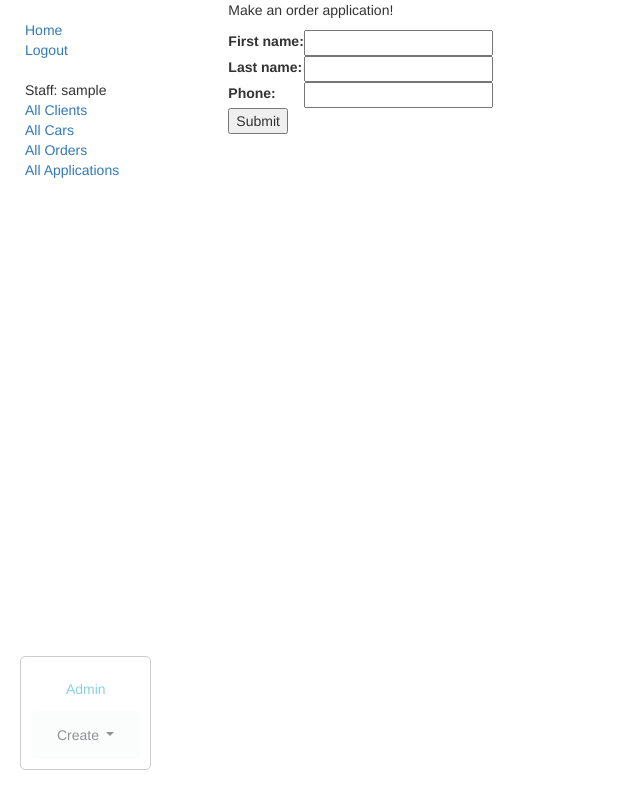
After one commit to romanannaev/ServiceStation, a Django app: page /station/application/ in a window 1280 px wide. The commit adds this page. Shown: the whole page, without its empty margins (0-640 px from the left). Run offline with Django 3.2, Linux system fonts and the light colour scheme; the visitor is signed in with stand-in values (Sample User, id 1); some libraries are stand-ins or nearby versions.

Commit message:
added application form,templates,urls and buttons remove cars in admin panel

```diff
--- a/stationApp/models.py
+++ b/stationApp/models.py
@@ -99,3 +99,32 @@ class Car(models.Model):
 
     class Meta:
         ordering = ["make"]
+
+class OrderApplication(models.Model):
+    """
+    Model representing a order application.
+    """
+    first_name = models.CharField(max_length=100)
+    last_name = models.CharField(max_length=100)
+    phone = models.CharField(max_length=13, null=True, blank=True)
+    client = models.ForeignKey('Client', on_delete=models.SET_NULL, null=True)
+    date_pub = models.DateTimeField(auto_now_add=True)
+
+    def get_absolute_url(self):
+        """
+        Returns the url to access a particular client instance.
+        """
+        return reverse('application_detail' , args=[str(self.id)])
+
+    def get_delete_url(self):
+        return reverse('application_delete', args=[str(self.id)])
+
+
+    def __str__(self):
+        """
+        String for representing the Model object.
+        """
+        return '{}, {}({})'.format(self.last_name, self.first_name, self.date_pub)
+
+    class Meta:
+        ordering = ["-date_pub"]
--- a/stationApp/static/css/styles.css
+++ b/stationApp/static/css/styles.css
@@ -9,7 +9,7 @@
     border-radius: 5px;
     position: fixed;
     left: 20px;
-    bottom: 320px;
+    bottom: 30px;
     opacity: 0.5;
     padding: 10px;
 
--- a/stationApp/templates/base_generic.html
+++ b/stationApp/templates/base_generic.html
@@ -1,3 +1,4 @@
+{% load static %}
 <!DOCTYPE html>
 <html lang="en">
 
@@ -20,10 +21,9 @@
     <link rel="stylesheet" href="https://maxcdn.bootstrapcdn.com/bootstrap/3.3.7/css/bootstrap.min.css">
     <script src="https://ajax.googleapis.com/ajax/libs/jquery/1.12.4/jquery.min.js"></script>
     <script src="https://maxcdn.bootstrapcdn.com/bootstrap/3.3.7/js/bootstrap.min.js"></script>
+    <!-- Добавление дополнительного статического CSS файла -->
+    <link rel="stylesheet" href="{% static 'css/styles.css' %}">
 
-    <!-- Добавление дополнительного статического CSS файла -->
-    {% load static %}
-    <link rel="stylesheet" href="{% static 'css/styles.css' %}">
 </head>
 
 <body>
@@ -47,6 +47,7 @@
                     <li><a href="{% url 'clients' %}">All Clients</a></li>
                     <li><a href="{% url 'cars' %}">All Cars</a></li>
                     <li><a href="{% url 'orders' %}">All Orders</a></li>
+                    <li><a href="{% url 'applications' %}">All Applications</a></li>
                 </ul>
                 {% endif %}
                 {% endblock %}
@@ -62,7 +63,8 @@
         <a href="/admin" class="btn btn-outline-info">Admin</a>
 
         <!-- Example single danger button -->
-        <div class="btn-group">
+        <div class="btn btn-light">
+            <!--important : button edit became normal -->
             <button type="button" class="btn btn-light dropdown-toggle" data-toggle="dropdown" aria-haspopup="true"
                 aria-expanded="false">
                 Create
--- a/stationApp/templates/index.html
+++ b/stationApp/templates/index.html
@@ -6,4 +6,9 @@
 <p>Welcome to <em>Service Station</em>, a very basic Django website.</p>
 <p>The Service Station has the following content:</p>
 <h1>:(</h1>
+{% if not request.user.is_staff %}
+<div class="row">
+    <h3><a href="{% url 'application_create' %}">Make an order application!</a></h3>
+</div>
+{% endif %}
 {% endblock %}
--- a/stationApp/templates/stationApp/order_detail.html
+++ b/stationApp/templates/stationApp/order_detail.html
@@ -7,5 +7,6 @@
   <p><strong>Order amount:</strong> {{ model.order_amount }}</p>
   <p><strong>Client:</strong> {{ model.client }}</p>
   <p><strong>Car:</strong> {{ model.car }}</p>
+  <p><strong>Status:</strong> {{ model.status }}</p>
 
 {% endblock %}
--- /dev/null
+++ b/stationApp/templates/stationApp/orderapplication_form.html
@@ -0,0 +1,15 @@
+{% extends "base_generic.html" %}
+
+{% block content %}
+
+    <p>Make an order application!</p>
+    <form action="" method="post">
+        {% csrf_token %}
+        <table>
+            {{ form.as_table }}
+        </table>
+        <input type="submit" value="Submit" />
+
+    </form>
+
+{% endblock %}
--- a/stationApp/urls.py
+++ b/stationApp/urls.py
@@ -29,3 +29,13 @@ urlpatterns += [
     url(r'^order/(?P<pk>\d+)/update/$', views.OrderUpdate.as_view(), name='order_update'),
     url(r'^order/(?P<pk>\d+)/delete/$', views.OrderDelete.as_view(), name='order_delete'),
 ]
+
+#added order application form and soon
+urlpatterns += [
+    url(r'^application/$', views.OrderApplicationCreate.as_view(), name='application_create'),
+    url(r'^application/grateful/$', views.get_grateful, name='grateful'),
+    url(r'^applications/$', views.OrderApplicationListView.as_view(), name='applications'),
+    url(r'^application/(?P<pk>\d+)$', views.OrderApplicationDetailView.as_view(), name='application_detail' ),
+    url(r'^application/(?P<pk>\d+)/delete$', views.OrderApplicationDelete.as_view(), name='application_delete' ),
+
+]
--- a/stationApp/views.py
+++ b/stationApp/views.py
@@ -1,6 +1,6 @@
 from django.views.generic.edit import CreateView, UpdateView, DeleteView
 from django.views import generic
-from .models import Client, Car, Order
+from .models import Client, Car, Order, OrderApplication
 from django.urls import reverse_lazy
 from django.shortcuts import render
 from django.contrib.auth.mixins import LoginRequiredMixin
@@ -17,7 +17,11 @@ def index(request):
         request,
         'index.html',
     )
-
+def get_grateful(request):
+    return render(
+        request,
+        'grateful_application.html',
+        )
 
 class ClientListView(generic.ListView):
     model = Client
@@ -45,7 +49,12 @@ class OrderDetailView(generic.DetailView):
     context_object_name = 'model'
     model = Order
 
+class OrderApplicationListView(generic.ListView):
+    model = OrderApplication
 
+class OrderApplicationDetailView(generic.DetailView):
+    context_object_name = 'model'
+    model = OrderApplication
 # added Client forms
 
 
@@ -102,3 +111,15 @@ class OrderDelete(LoginRequiredMixin, DeleteView):
     model = Order
     success_url = reverse_lazy('orders')
     raise_exception = True
+
+#added forms order application
+
+class OrderApplicationCreate(CreateView):
+    model = OrderApplication
+    fields = ['first_name', 'last_name', 'phone']
+    success_url = reverse_lazy('grateful')
+
+class OrderApplicationDelete(LoginRequiredMixin, DeleteView):
+    model = OrderApplication
+    success_url = reverse_lazy('applications')
+    raise_exception = True
--- a/stationEngine/settings.py
+++ b/stationEngine/settings.py
@@ -106,7 +106,7 @@ AUTH_PASSWORD_VALIDATORS = [
 
 LANGUAGE_CODE = 'en-us'
 
-TIME_ZONE = 'UTC'
+TIME_ZONE = 'Europe/Moscow'
 
 USE_I18N = True
 
```
Also changed, not shown: stationApp/templates/grateful_application.html (added, +7 -0 lines), stationApp/templates/stationApp/car_confirm_delete.html (+17 -0 lines), stationApp/templates/stationApp/client_detail.html (+17 -0 lines), stationApp/templates/stationApp/orderapplication_confirm_delete.html (added, +14 -0 lines), stationApp/templates/stationApp/orderapplication_detail.html (added, +11 -0 lines), stationApp/templates/stationApp/orderapplication_list.html (added, +19 -0 lines), stationApp/migrations/0005_orderapplication.py (added), stationApp/migrations/0006_orderapplication_date_pub.py (added).
